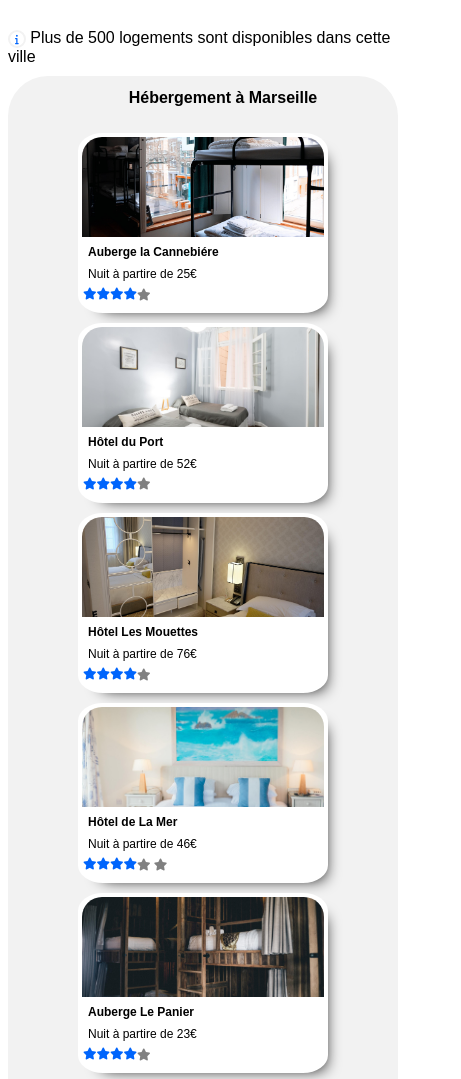
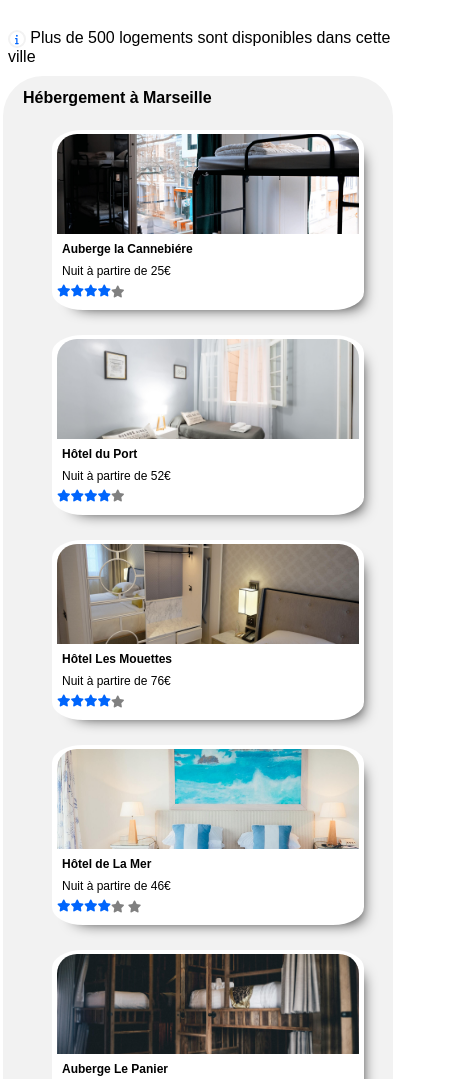
Before and after one commit to AssiaKoaichet/Projet-2---Reservia, a plain HTML site: page index.html in a window 390 px wide. Shown: the part 519-1598 px from the top of the page, 461 px wide, since content can reach past the window. Drawn offline with Linux system fonts and the light colour scheme.

Commit message:
correction  responsive

```diff
--- a/style.css
+++ b/style.css
@@ -772,20 +772,27 @@ top: 10px;
 
 
 
-/* **********  responsive de la section Hébergement Marseille    ********** */
+/* **********  responsive de la section1 Hébergement Marseille    ********** */
 
 @media screen and (max-width: 414px){
 
+  .hebergement-marseille {
+    width:100% ;
+    height: auto;
+    display: grid;
+    grid-template-columns: 1fr  ;
+    grid-template-rows: 1fr 1fr 1fr;
+    grid-gap: 5px;
+    margin: 10px;
+    justify-items: center;
+  }
+
   .section1{
     width:100%;
-    display: block;
-    flex-direction: column;
-    margin:0px;
-    justify-items: center;
-    /* justify-items: center; */
 
   }
-  .hebergement-marseille {
+
+  /* .hebergement-marseille {
     display:table-caption;
     margin-left: auto;
     margin-right: auto;
@@ -795,11 +802,12 @@ top: 10px;
 
 
 
-  }
+  } */
   .photoSection1{
-    width: 250px;
+    /* width: 250px; */
    padding-top:1px ;
-   /* width: 100%; */
+   width: 80%;
+
   }
 
   }
@@ -809,7 +817,7 @@ top: 10px;
 
 @media screen and (max-width: 414px){
   .section2{
-    width:30%;
+    width:100%;
     margin: 0;
     padding:0;
   }
@@ -888,11 +896,12 @@ top: 10px;
   }
 
   /* .section3 img{
-height: auto;
-  }*/
+    height: auto;
+
+  } */
   .card-activite{
 
-    width: 260px ;
+    /* width: 260px ; */
     height: 200px;
     /* justify-content: center; */
     /* align-items: center; */
```
